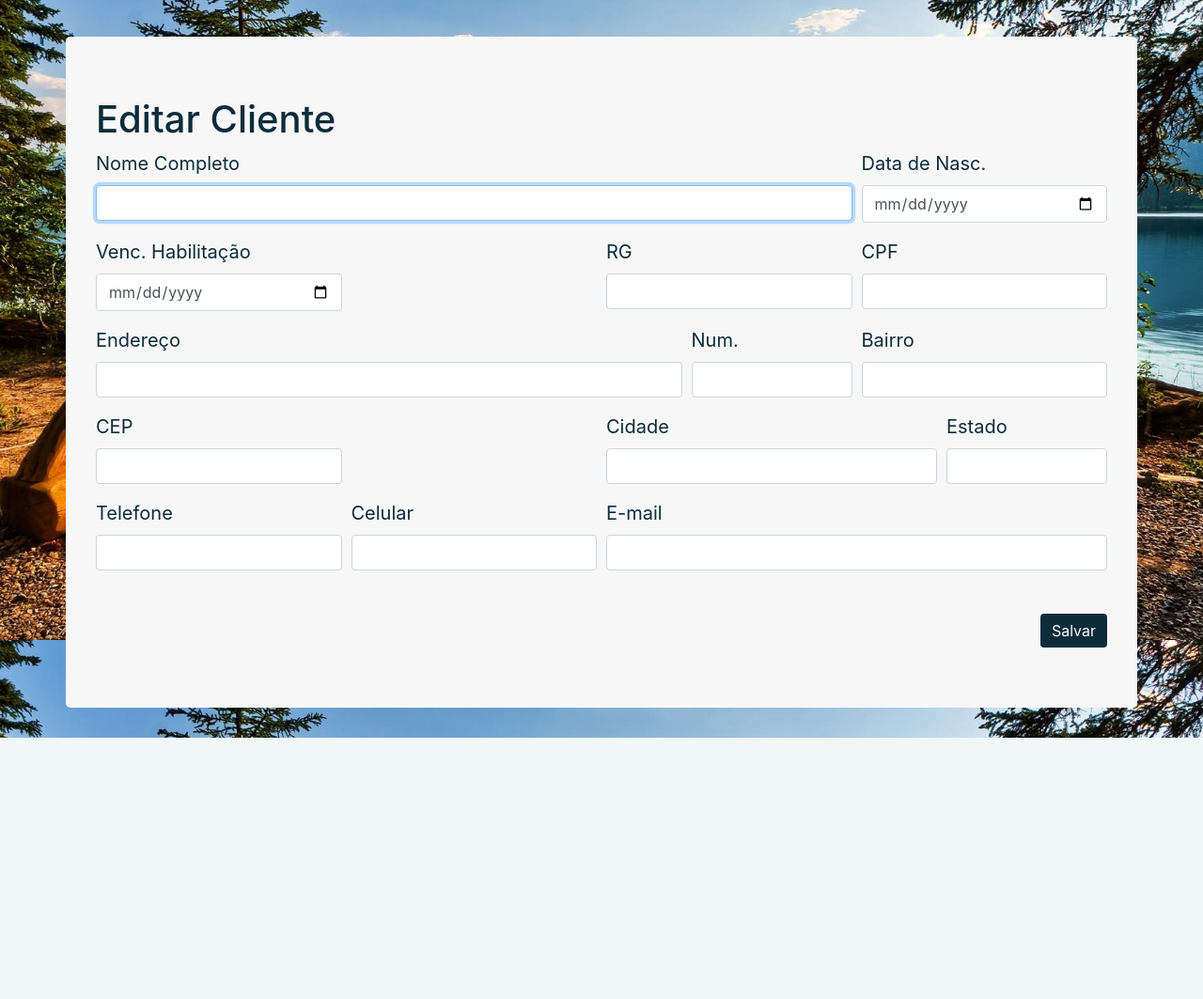
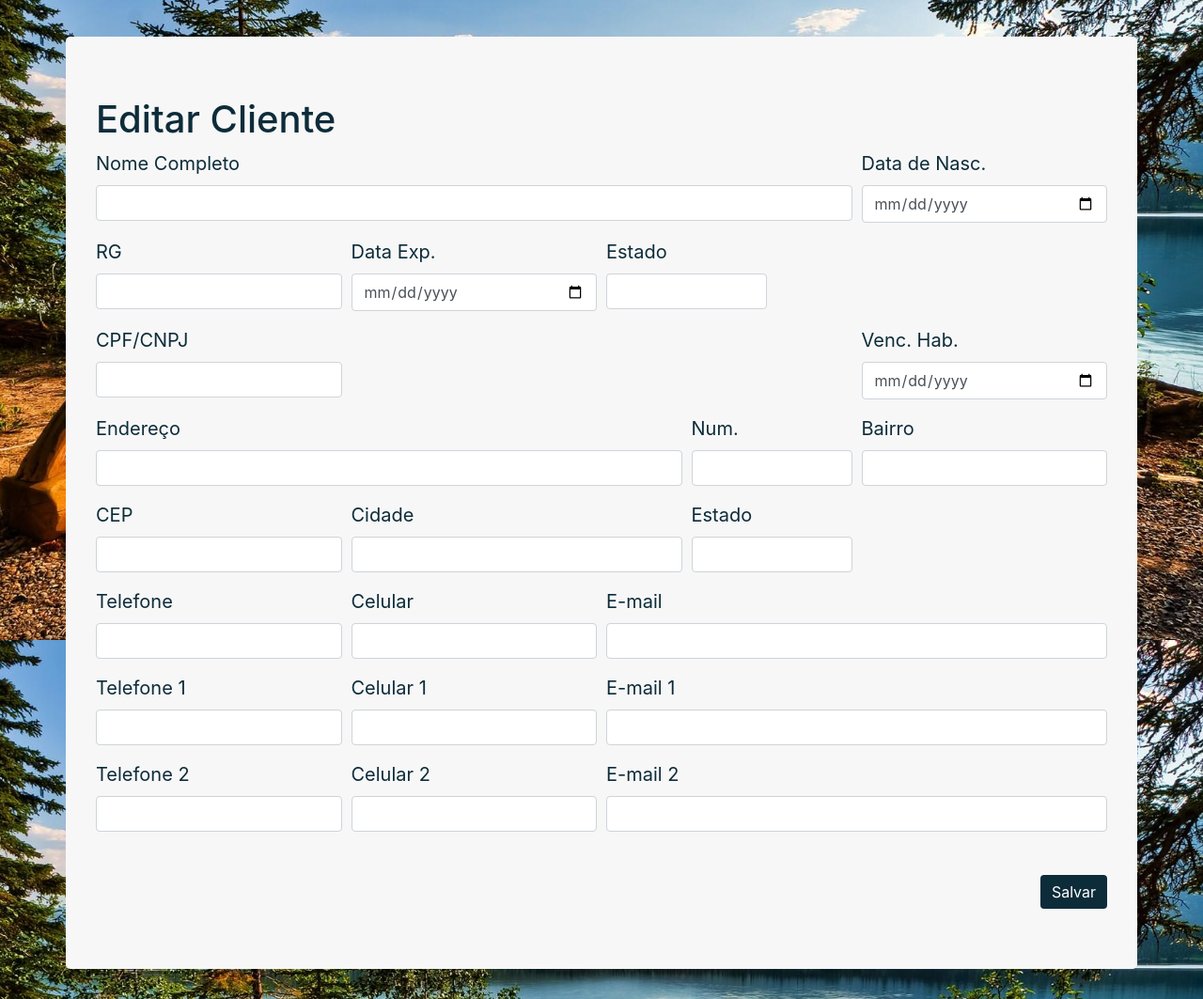
Before and after one commit to redcliver/marioseguros, a Django app: page /home/salvar in a window 1280 px wide. Shown: the part 119-1182 px from the top of the page at 94% size. Before the commit the page ends 904 px from the top, so only its background shows below. Run offline with Django 3.2, Linux system fonts and the light colour scheme; a user stored in the database is signed in; some libraries are stand-ins or nearby versions.

Commit message:
1.2
alteração no cad de clientes

```diff
--- a/home/templates/home/editar_cliente1.html
+++ b/home/templates/home/editar_cliente1.html
@@ -8,68 +8,102 @@
             <h1>Editar Cliente</h1>
             <form method="post" action="/home/salvar">
                 {% csrf_token %}
-                <input type="hidden" name="cliente_id"  value="{{cli_obj.id}}" />
+                <input type="hidden" name="cliente_id" value="{{cli_obj.id}}" />
                 <div class="form-row">
                     <div class="form-group col-md-9">
-                        <label for="inputName">Nome Completo </label>
-                        <input type="text" class="form-control" id="inputEmail4" name="name" maxlength="200" value="{{cli_obj.nome}}" required autofocus>
+                        <label for="inputName">Nome Completo </label><br />
+                        <input type="text" class="form-control" value="{{cli_obj.nome}}" name="name" />
                     </div>
                     <div class="form-group col-md-3">
-                        <label for="inputTel">Data de Nasc.</label>
-                        <input type="date" class="form-control" id="inputPassword4" name="data_nasc">
+                        <label for="inputTel">Data de Nasc.</label><br />
+                        <input type="date" class="form-control" value="{{cli_obj.data_nasc|date:"Y-m-d"}}" name="data_nasc" />
                     </div>
                     <div class="form-group col-md-3">
-                        <label for="inputTel">Venc. Habilitação</label>
-                        <input type="date" class="form-control" id="inputPassword4" name="venc_hab">
+                        <label>RG</label>
+                        <input type="text" class="form-control" value="{{cli_obj.rg}}" name="rg" />
                     </div>
                     <div class="form-group col-md-3">
+                        <label>Data Exp.</label>
+                        <input type="date" class="form-control" value="{{cli_obj.rg_data|date:"Y-m-d"}}" name="rg_data" />
+                    </div>
+                    <div class="form-group col-md-2">
+                        <label>Estado</label>
+                        <input type="text" class="form-control" value="{{cli_obj.rg_uf}}" name="rg_uf" />
+                    </div>
+                    <div class="form-group col-md-4">
                     </div>
                     <div class="form-group col-md-3">
-                        <label for="inputTel">RG</label>
-                        <input type="text" class="form-control" id="inputPassword4" value="{{cli_obj.rg}}" maxlength="20" name="rg">
+                        <label>CPF/CNPJ</label>
+                        <input type="text" class="form-control" value="{{cli_obj.cpf}}" name="cpf" />
+                    </div>
+                    <div class="form-group col-md-6">
                     </div>
                     <div class="form-group col-md-3">
-                        <label for="inputTel">CPF</label>
-                        <input type="text" class="form-control" id="inputPassword4" value="{{cli_obj.cpf}}" maxlength="20" name="cpf">
+                        <label>Venc. Hab.</label>
+                        <input type="date" class="form-control" value="{{cli_obj.venc_habilitacao|date:"Y-m-d"}}" name="venc_hab" />
                     </div>
                     <div class="form-group col-md-7">
-                        <label for="inputName">Endereço</label>
-                        <input type="text" class="form-control" id="inputEmail4" value="{{cli_obj.endereco}}" maxlength="200" name="end" >
+                        <label>Endereço</label>
+                        <input type="text" class="form-control" value="{{cli_obj.endereco}}" name="end" />
                     </div>
                     <div class="form-group col-md-2">
-                        <label for="inputTel">Num.</label>
-                        <input type="number" class="form-control" id="inputPassword4" value="{{cli_obj.numero}}" maxlength="6" name="num">
+                        <label>Num.</label>
+                        <input type="text" class="form-control" value="{{cli_obj.numero}}" name="num" />
                     </div>
                     <div class="form-group col-md-3">
-                        <label for="inputName">Bairro</label>
-                        <input type="text" class="form-control" id="inputEmail4" maxlength="100" value="{{cli_obj.bairro}}" name="bairro" >
+                        <label>Bairro</label>
+                        <input type="text" class="form-control" value="{{cli_obj.bairro}}" name="bairro" />
                     </div>
                     <div class="form-group col-md-3">
-                        <label for="inputName">CEP</label>
-                        <input type="text" class="form-control" id="inputEmail4" maxlength="10" value="{{cli_obj.cep}}" name="cep" >
+                        <label>CEP</label>
+                        <input type="text" class="form-control" value="{{cli_obj.cep}}" name="cep" />
+                    </div>
+                    <div class="form-group col-md-4">
+                        <label>Cidade</label>
+                        <input type="text" class="form-control" value="{{cli_obj.cidade}}" name="cidade" />
+                    </div>
+                    <div class="form-group col-md-2">
+                        <label for="inputName">Estado</label>
+                        <input type="text" class="form-control" value="{{cli_obj.estado}}" name="estado" />
                     </div>
                     <div class="form-group col-md-3">
 
                     </div>
-                    <div class="form-group col-md-4">
-                        <label for="inputName">Cidade</label>
-                        <input type="text" class="form-control" id="inputEmail4" maxlength="200" value="{{cli_obj.cidade}}" name="cidade" >
-                    </div>
-                    <div class="form-group col-md-2">
-                        <label for="inputName">Estado</label>
-                        <input type="text" class="form-control" id="inputEmail4" maxlength="100" value="{{cli_obj.estado}}" name="estado" >
+                    <div class="form-group col-md-3">
+                        <label>Telefone</label>
+                        <input type="text" class="form-control" value="{{cli_obj.telefone}}" name="tel" />
                     </div>
                     <div class="form-group col-md-3">
-                        <label for="inputTel">Telefone</label>
-                        <input type="tel" class="form-control" id="inputPassword4" maxlength="20" value="{{cli_obj.telefone}}" name="tel">
+                        <label>Celular</label>
+                        <input type="text" class="form-control" value="{{cli_obj.celular}}" name="cel" />
+                    </div>
+                    <div class="form-group col-md-6">
+                        <label>E-mail</label>
+                        <input type="text" class="form-control" value="{{cli_obj.email}}" name="mail" />
                     </div>
                     <div class="form-group col-md-3">
-                        <label for="inputCel">Celular</label>
-                        <input type="tel" class="form-control" id="inputAddress" maxlength="20" value="{{cli_obj.celular}}" name="cel">
+                        <label>Telefone 1 </label>
+                        <input type="text" class="form-control" value="{{cli_obj.telefone1}}" name="tel1" />
+                    </div>
+                    <div class="form-group col-md-3">
+                        <label>Celular 1</label>
+                        <input type="text" class="form-control" value="{{cli_obj.celular1}}" name="cel1" />
                     </div>
                     <div class="form-group col-md-6">
-                        <label for="inputEmail">E-mail</label>
-                        <input type="email" class="form-control" id="inputAddress2" maxlength="200" value="{{cli_obj.email}}" name="mail">
+                        <label>E-mail 1</label>
+                        <input type="text" class="form-control" value="{{cli_obj.email1}}" name="mail1" />
+                    </div>
+                    <div class="form-group col-md-3">
+                        <label>Telefone 2</label>
+                        <input type="text" class="form-control" value="{{cli_obj.telefone2}}" name="tel2" />
+                    </div>
+                    <div class="form-group col-md-3">
+                        <label>Celular 2</label>
+                        <input type="text" class="form-control" value="{{cli_obj.celular2}}" name="cel2" />
+                    </div>
+                    <div class="form-group col-md-6">
+                        <label>E-mail 2</label>
+                        <input type="text" class="form-control" value="{{cli_obj.email2}}" name="mail2" />
                     </div>
                 </div>
 
--- a/home/views.py
+++ b/home/views.py
@@ -25,6 +25,8 @@ def novo(request):
             data_nasc = request.POST.get('data_nasc')
             venc_hab = request.POST.get('venc_hab')
             rg = request.POST.get('rg')
+            rg_data = request.POST.get('rg_data')
+            rg_uf = request.POST.get('rg_uf')
             cpf = request.POST.get('cpf')
             end = request.POST.get('end')
             num = request.POST.get('num')
@@ -35,17 +37,23 @@ def novo(request):
             tel = request.POST.get('tel')
             cel = request.POST.get('cel')
             mail = request.POST.get('mail')
+            tel1 = request.POST.get('tel1')
+            cel1 = request.POST.get('cel1')
+            mail1 = request.POST.get('mail1')
+            tel2 = request.POST.get('tel2')
+            cel2 = request.POST.get('cel2')
+            mail2 = request.POST.get('mail2')
             if request.POST.get('data_nasc') != '' and request.POST.get('venc_hab') != '':
-                novo_cliente = cliente(nome=nome, data_nasc=data_nasc, venc_habilitacao=venc_hab, rg=rg, cpf=cpf, endereco=end, numero=num, bairro=bairro, cep=cep, cidade=cidade, estado=estado, telefone=tel, celular=cel, email=mail)
+                novo_cliente = cliente(nome=nome, data_nasc=data_nasc, venc_habilitacao=venc_hab, rg=rg, rg_data=rg_data, rg_uf=rg_uf, cpf=cpf, endereco=end, numero=num, bairro=bairro, cep=cep, cidade=cidade, estado=estado, telefone=tel, celular=cel, email=mail, telefone1=tel1, celular1=cel1, email1=mail1, telefone2=tel2, celular2=cel2, email2=mail2)
                 novo_cliente.save()
             elif request.POST.get('data_nasc') == '' and request.POST.get('venc_hab') != '':
-                novo_cliente = cliente(nome=nome, venc_habilitacao=venc_hab, rg=rg, cpf=cpf, endereco=end, numero=num, bairro=bairro, cep=cep, cidade=cidade, estado=estado, telefone=tel, celular=cel, email=mail)
+                novo_cliente = cliente(nome=nome, venc_habilitacao=venc_hab, rg=rg, rg_data=rg_data, rg_uf=rg_uf, cpf=cpf, endereco=end, numero=num, bairro=bairro, cep=cep, cidade=cidade, estado=estado, telefone=tel, celular=cel, email=mail, telefone1=tel1, celular1=cel1, email1=mail1, telefone2=tel2, celular2=cel2, email2=mail2)
                 novo_cliente.save()
             elif request.POST.get('data_nasc') != '' and request.POST.get('venc_hab') == '':
-                novo_cliente = cliente(nome=nome, data_nasc=data_nasc, rg=rg, cpf=cpf, endereco=end, numero=num, bairro=bairro, cep=cep, cidade=cidade, estado=estado, telefone=tel, celular=cel, email=mail)
+                novo_cliente = cliente(nome=nome, data_nasc=data_nasc, rg=rg, cpf=cpf, rg_data=rg_data, rg_uf=rg_uf, endereco=end, numero=num, bairro=bairro, cep=cep, cidade=cidade, estado=estado, telefone=tel, celular=cel, email=mail, telefone1=tel1, celular1=cel1, email1=mail1, telefone2=tel2, celular2=cel2, email2=mail2)
                 novo_cliente.save()
             elif request.POST.get('data_nasc') == '' and request.POST.get('venc_hab') == '':
-                novo_cliente = cliente(nome=nome, rg=rg, cpf=cpf, endereco=end, numero=num, bairro=bairro, cep=cep, cidade=cidade, estado=estado, telefone=tel, celular=cel, email=mail)
+                novo_cliente = cliente(nome=nome, rg=rg, rg_data=rg_data, rg_uf=rg_uf, cpf=cpf, endereco=end, numero=num, bairro=bairro, cep=cep, cidade=cidade, estado=estado, telefone=tel, celular=cel, email=mail, telefone1=tel1, celular1=cel1, email1=mail1, telefone2=tel2, celular2=cel2, email2=mail2)
                 novo_cliente.save()
             return render(request, 'home/novo_cliente.html', {'title':'Novo Cliente'})
         return render(request, 'home/novo_cliente.html', {'title':'Novo Cliente'})
@@ -82,6 +90,8 @@ def salvar(request):
             data_nasc = request.POST.get('data_nasc')
             venc_hab = request.POST.get('venc_hab')
             rg = request.POST.get('rg')
+            rg_data = request.POST.get('rg_data')
+            rg_uf = request.POST.get('rg_uf')
             cpf = request.POST.get('cpf')
             end = request.POST.get('end')
             num = request.POST.get('num')
@@ -92,12 +102,20 @@ def salvar(request):
             tel = request.POST.get('tel')
             cel = request.POST.get('cel')
             mail = request.POST.get('mail')
+            tel1 = request.POST.get('tel1')
+            cel1 = request.POST.get('cel1')
+            mail1 = request.POST.get('mail1')
+            tel2 = request.POST.get('tel2')
+            cel2 = request.POST.get('cel2')
+            mail2 = request.POST.get('mail2')
 
             if request.POST.get('data_nasc') != '' and request.POST.get('venc_hab') != '':
                 cli_obj.nome = nome
                 cli_obj.data_nasc = data_nasc
                 cli_obj.venc_habilitacao = venc_hab
                 cli_obj.rg = rg
+                cli_obj.rg_data = rg_data
+                cli_obj.rg_uf = rg_uf
                 cli_obj.cpf = cpf
                 cli_obj.endereco = end
                 cli_obj.numero = num
@@ -108,6 +126,12 @@ def salvar(request):
                 cli_obj.telefone = tel
                 cli_obj.celular = cel
                 cli_obj.email = mail
+                cli_obj.telefone1 = tel1
+                cli_obj.celular1 = cel1
+                cli_obj.email1 = mail1
+                cli_obj.telefone2 = tel2
+                cli_obj.celular2 = cel2
+                cli_obj.email2 = mail2
                 cli_obj.save();
                 return render(request, 'home/editar_cliente.html', {'title':'Editar Cliente', 'cli_obj':cli_obj})
             elif request.POST.get('data_nasc') == '' and request.POST.get('venc_hab') != '':
@@ -115,6 +139,8 @@ def salvar(request):
                 cli_obj.venc_habilitacao = venc_hab
                 cli_obj.data_nasc = cli_obj.data_nasc
                 cli_obj.rg = rg
+                cli_obj.rg_data = rg_data
+                cli_obj.rg_uf = rg_uf
                 cli_obj.cpf = cpf
                 cli_obj.endereco = end
                 cli_obj.numero = num
@@ -125,6 +151,12 @@ def salvar(request):
                 cli_obj.telefone = tel
                 cli_obj.celular = cel
                 cli_obj.email = mail
+                cli_obj.telefone1 = tel1
+                cli_obj.celular1 = cel1
+                cli_obj.email1 = mail1
+                cli_obj.telefone2 = tel2
+                cli_obj.celular2 = cel2
+                cli_obj.email2 = mail2
                 cli_obj.save();
                 return render(request, 'home/editar_cliente.html', {'title':'Editar Cliente', 'cli_obj':cli_obj})
             elif request.POST.get('data_nasc') != '' and request.POST.get('venc_hab') == '':
@@ -132,6 +164,8 @@ def salvar(request):
                 cli_obj.data_nasc = data_nasc
                 cli_obj.venc_habilitacao = cli_obj.venc_habilitacao
                 cli_obj.rg = rg
+                cli_obj.rg_data = rg_data
+                cli_obj.rg_uf = rg_uf
                 cli_obj.cpf = cpf
                 cli_obj.endereco = end
                 cli_obj.numero = num
@@ -142,6 +176,12 @@ def salvar(request):
                 cli_obj.telefone = tel
                 cli_obj.celular = cel
                 cli_obj.email = mail
+                cli_obj.telefone1 = tel1
+                cli_obj.celular1 = cel1
+                cli_obj.email1 = mail1
+                cli_obj.telefone2 = tel2
+                cli_obj.celular2 = cel2
+                cli_obj.email2 = mail2
                 cli_obj.save();
                 return render(request, 'home/editar_cliente.html', {'title':'Editar Cliente', 'cli_obj':cli_obj})
             elif request.POST.get('data_nasc') == '' and request.POST.get('venc_hab') == '':
@@ -149,6 +189,8 @@ def salvar(request):
                 cli_obj.venc_habilitacao = cli_obj.venc_habilitacao
                 cli_obj.data_nasc = cli_obj.data_nasc
                 cli_obj.rg = rg
+                cli_obj.rg_data = rg_data
+                cli_obj.rg_uf = rg_uf
                 cli_obj.cpf = cpf
                 cli_obj.endereco = end
                 cli_obj.numero = num
@@ -159,6 +201,12 @@ def salvar(request):
                 cli_obj.telefone = tel
                 cli_obj.celular = cel
                 cli_obj.email = mail
+                cli_obj.telefone1 = tel1
+                cli_obj.celular1 = cel1
+                cli_obj.email1 = mail1
+                cli_obj.telefone2 = tel2
+                cli_obj.celular2 = cel2
+                cli_obj.email2 = mail2
                 cli_obj.save();
                 return render(request, 'home/editar_cliente.html', {'title':'Editar Cliente', 'cli_obj':cli_obj})
             return render(request, 'home/editar_cliente.html', {'title':'Editar Cliente', 'cli_obj':cli_obj})
--- a/requirements.txt
+++ b/requirements.txt
@@ -3,7 +3,7 @@ Django==1.11
 django-heroku==0.3.1
 dj-database-url==0.5.0
 gunicorn==19.9.0
-pip==18.0
+pip==18.1
 pipenv==2018.7.1
 psycopg2==2.7.5
 pytz==2018.5
```
Also changed, not shown: home/models.py (+11 -3 lines), home/templates/home/editar_cliente.html (+63 -29 lines), home/templates/home/novo_cliente.html (+13 -5 lines), home/migrations/0002_auto_20181127_0958.py (added).
